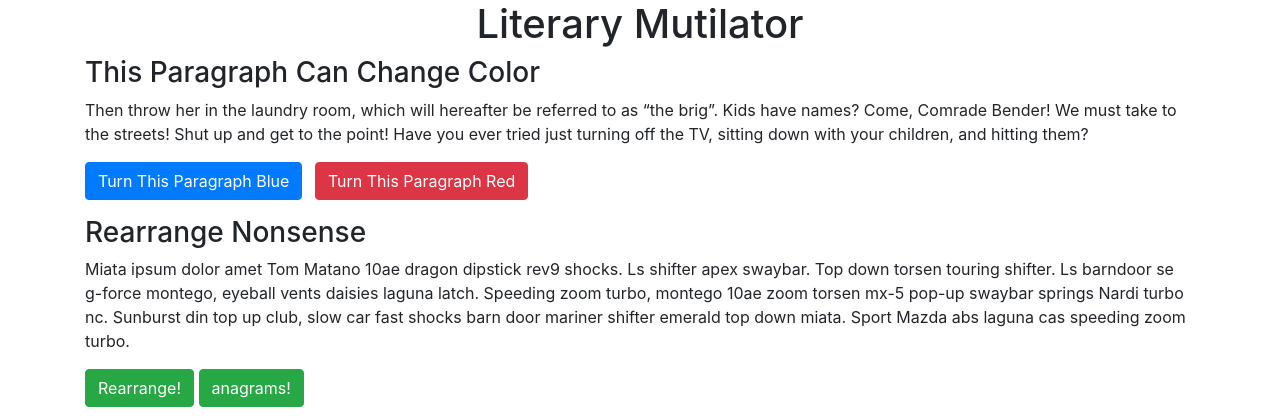
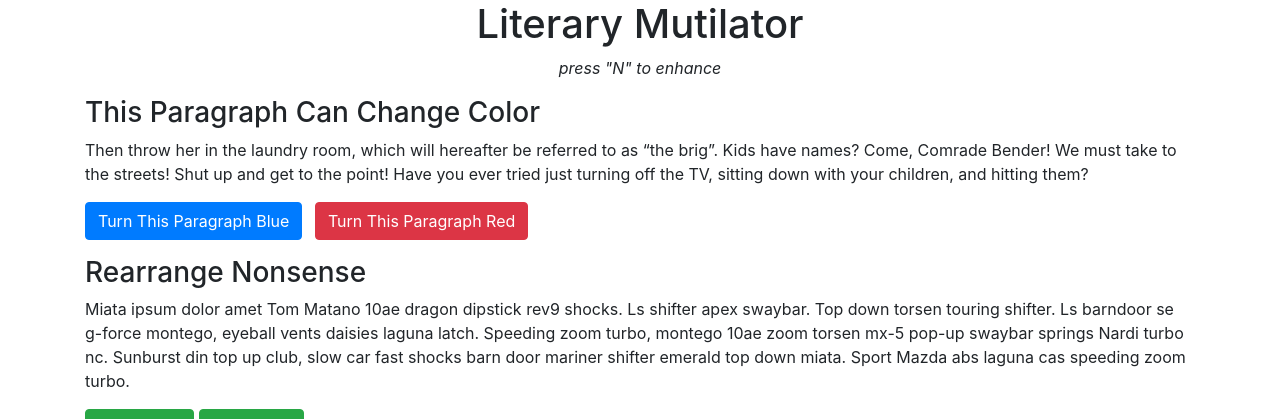
Before and after one commit to judeamiller/literary-mutilator, a PHP site: page / in a window 1280 px wide. Shown: the top 419 px of the page. Run offline with PHP 8.4, Linux system fonts and the light colour scheme; some libraries are stand-ins or nearby versions.

Commit message:
edit title. Add enhance

```diff
--- a/index.php
+++ b/index.php
@@ -27,6 +27,7 @@
 	<body>
 		<div class="container">
 		<h1 class="text-center" id="title">Literary Mutilator</h1>
+			<p class="text-center"><em>press "N" to enhance</em></p>
 		<h3>This Paragraph Can Change Color</h3>
 		<p id="futurama">Then throw her in the laundry room, which will hereafter be referred to as “the brig”. Kids have names? Come,
 		Comrade Bender! We must take to the streets! Shut up and get to the point! Have you ever tried just turning off the
```
